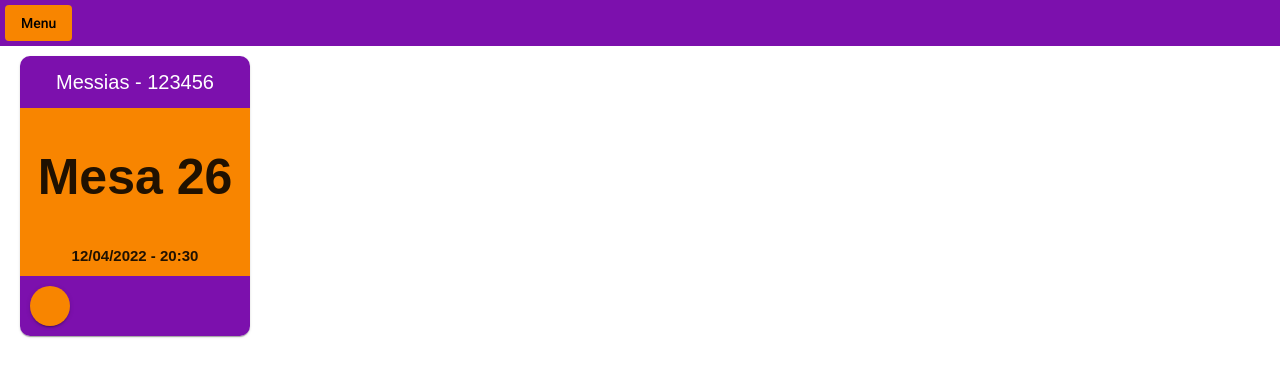
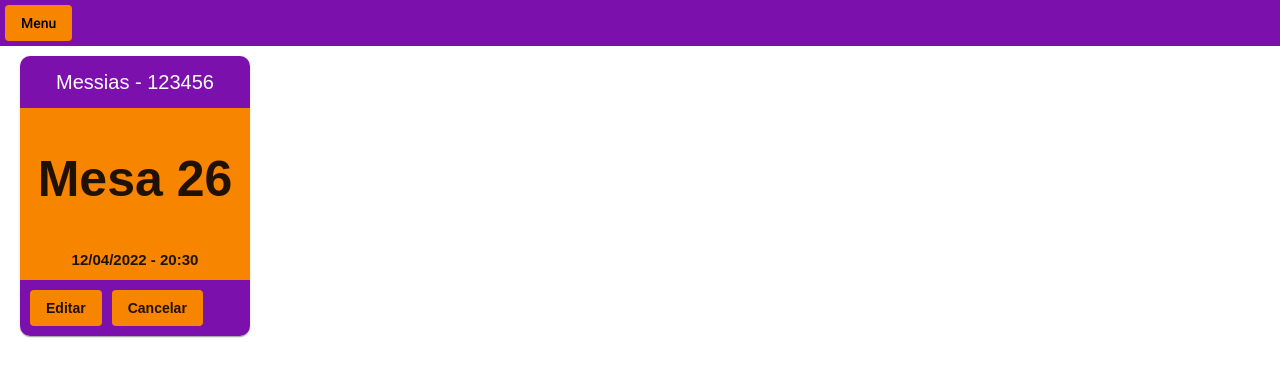
Before and after one commit to 26messias26/ats-pweb1-angular, an Angular app: page / in a window 1280 px wide. Shown: the top 376 px of the page. Built offline with nearby package versions, Linux system fonts and the light colour scheme.

Commit message:
criação dos serviços

```diff
--- a/db.json
+++ b/db.json
@@ -1,10 +1,6 @@
 {
     "reserva":[{
-        "nome":"",
-        "cpf":"",
-        "mesa":"",
-        "data":"",
-        "hora":""
+
     }
     ]
 }
--- a/src/app/app.module.ts
+++ b/src/app/app.module.ts
@@ -8,6 +8,7 @@ import { BrowserModule } from '@angular/platform-browser';
 import { AppRoutingModule } from './app-routing.module';
 import { AppComponent } from './app.component';
 import { BrowserAnimationsModule } from '@angular/platform-browser/animations';
+import { HttpClientModule } from '@angular/common/http';
 
 @NgModule({
   declarations: [
@@ -22,7 +23,7 @@ import { BrowserAnimationsModule } from '@angular/platform-browser/animations';
     LayoutModule,
     BrowserAnimationsModule,
     MatIconModule,
-
+    HttpClientModule
 
   ],
   providers: [],
--- a/src/app/reserva/cadastrar-reserva/cadastrar-reserva.component.ts
+++ b/src/app/reserva/cadastrar-reserva/cadastrar-reserva.component.ts
@@ -1,3 +1,4 @@
+import { ReservaService } from './../../shared/service/reserva.service';
 import { reservas } from '../../shared/model/reservas';
 import { Component, OnInit } from '@angular/core';
 import { Reserva } from '../../shared/model/reserva';
@@ -11,23 +12,17 @@ export class CadastrarReservaComponent implements OnInit {
   reserva:Reserva;
   reservas = reservas;
 
-  constructor() {
+  constructor(private reservaService:ReservaService) {
     this.reserva = new Reserva();
   }
 
   ngOnInit(): void {
   }
 
-  marcarReserva():void{
-    if (this.reserva.nome){
-      if(Number(this.reserva.mesa)<10){
-        this.reserva.mesa = '0' + this.reserva.mesa
-      }
-      this.reservas.push(this.reserva);
-      this.reserva = new Reserva();
-
-    }
-    console.log(this.reservas)
+  marcarReserva(){
+    this.reservaService.cadastrar(this.reserva).subscribe(
+      reserva => console.log(reserva)
+    )
   }
 
 }
--- a/src/app/reserva/listar-reserva/listar-reserva.component.html
+++ b/src/app/reserva/listar-reserva/listar-reserva.component.html
@@ -14,8 +14,11 @@
                 <span>{{reserva.data}} - {{reserva.horario}}</span>
             </mat-card-content>
             <mat-card-footer class="usu-footer">
-                <button mat-raised-button mat-icon-button class="usu-edit">
-                    <mat-icon></mat-icon>
+                <button mat-flat-button class="usu-edit">
+                    Editar
+                </button>
+                <button mat-flat-button class="usu-cancel">
+                    Cancelar
                 </button>
             </mat-card-footer>
         </mat-card>
--- a/src/app/reserva/listar-reserva/listar-reserva.component.scss
+++ b/src/app/reserva/listar-reserva/listar-reserva.component.scss
@@ -59,7 +59,15 @@
     margin: 0;
     padding: 10px;
 
+
     .usu-edit{
         background: #f88500;
+        font-weight: 600;
+    }
+
+    .usu-cancel{
+        font-weight: 600;
+        background: #f88500;
+        margin-left: 10px;
     }
 }
--- /dev/null
+++ b/src/app/shared/service/reserva.service.ts
@@ -0,0 +1,23 @@
+import { Reserva } from 'src/app/shared/model/reserva';
+import { Injectable } from '@angular/core';
+import { HttpClient } from '@angular/common/http';
+import { Observable } from 'rxjs';
+
+@Injectable({
+  providedIn: 'root'
+})
+export class ReservaService {
+
+  url = 'http://localhost:3000/reserva'
+
+  constructor(private httpClient: HttpClient) { }
+
+  cadastrar(reserva:Reserva):Observable<Reserva>{
+    return this.httpClient.post<Reserva>(this.url,reserva)
+  }
+
+  listar():Observable<Reserva[]>{
+    return this.httpClient.get<Reserva[]>(this.url)
+
+  }
+}
```
Also changed, not shown: 1 other file (tests, documents, lock files or other folders).
